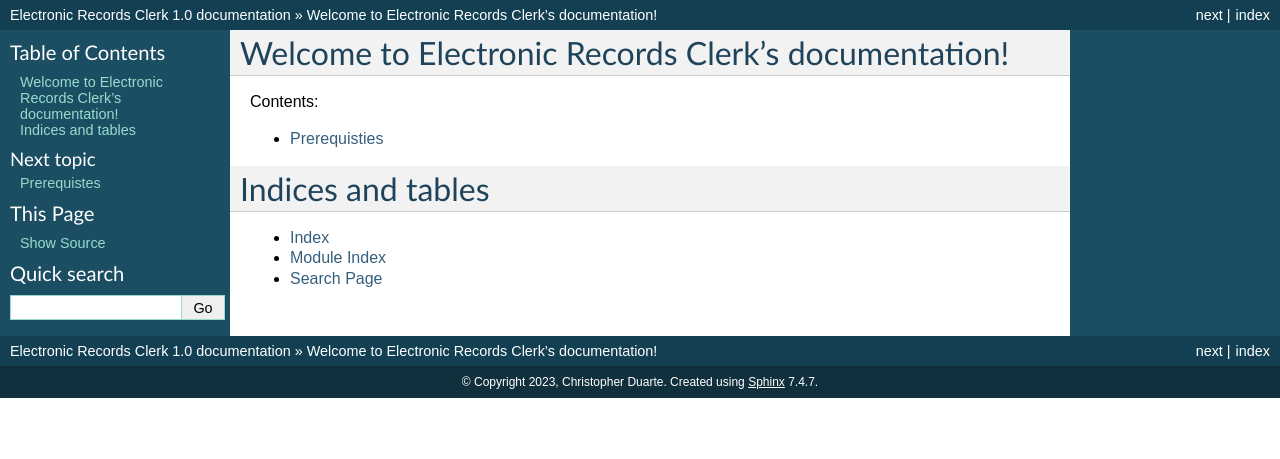
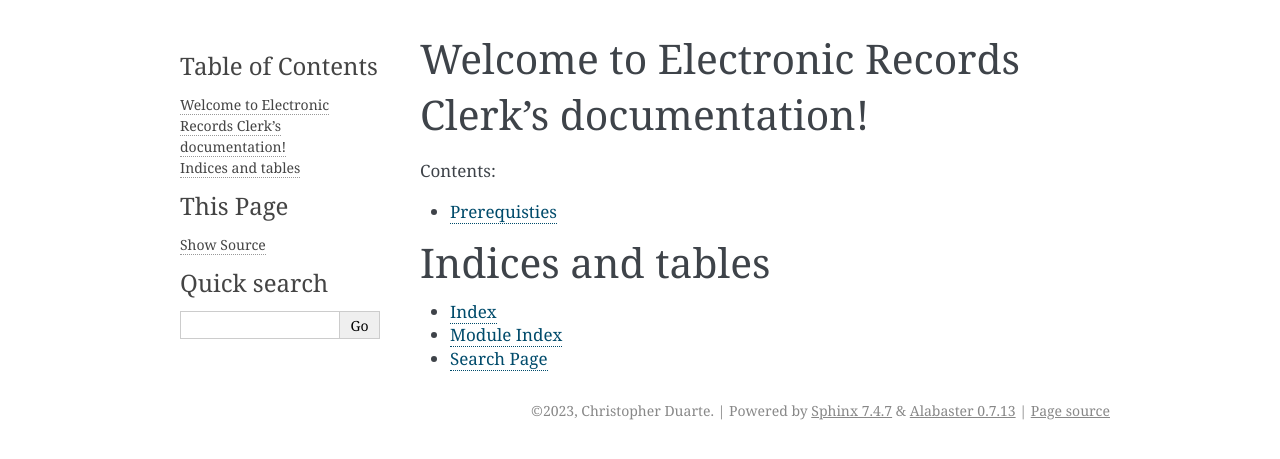
Before and after one commit to comcduarte/erc-application, a Sphinx documentation site: the page built from docs/index.rst, in a window 1280 px wide. Shown: the top 459 px of the page. Built offline with Sphinx 7.4.7, drawn with Linux system fonts in a browser that asks for light colours.

Commit message:
Removed HTML Options

```diff
--- a/docs/conf.py
+++ b/docs/conf.py
@@ -23,6 +23,3 @@ exclude_patterns = ['_build', 'Thumbs.db', '.DS_Store']
 
 # -- Options for HTML output -------------------------------------------------
 # https://www.sphinx-doc.org/en/master/usage/configuration.html#options-for-html-output
-
-html_theme = 'default'
-html_static_path = ['_static']
```
